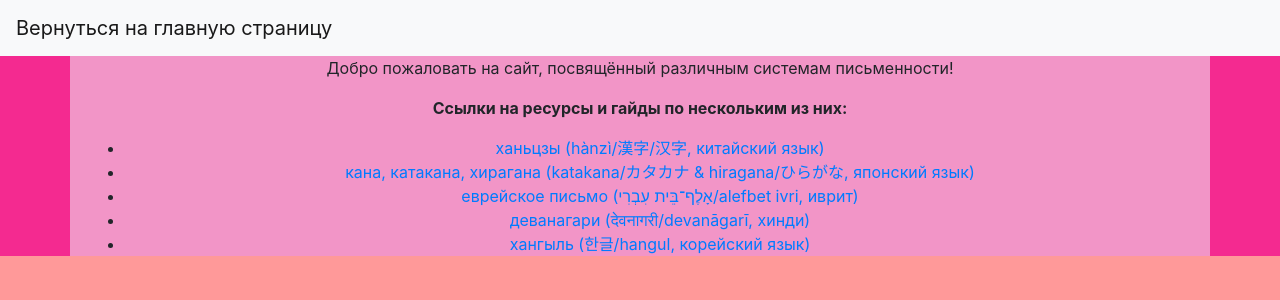
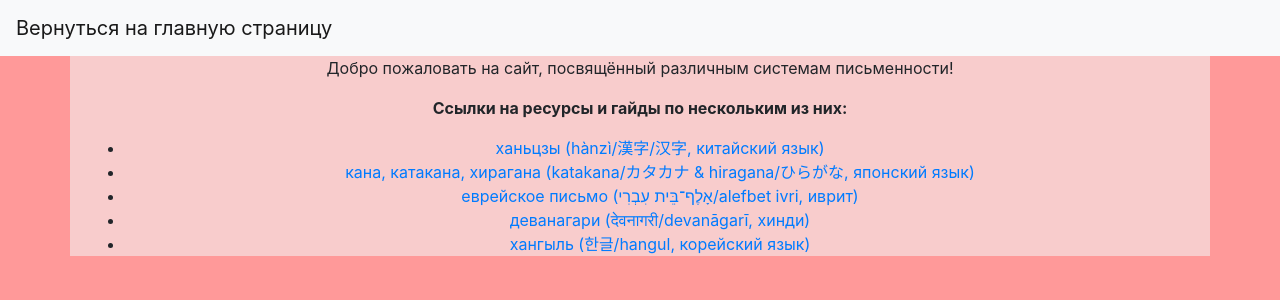
Before and after one commit to shi-anli/write, a Jekyll site: the page built from index.md, in a window 1280 px wide. Shown: the top 300 px of the page. Built offline with Jekyll 4.4.1, drawn with Linux system fonts in a browser that asks for light colours.

Commit message:
Update default.html

```diff
--- a/_layouts/default.html
+++ b/_layouts/default.html
@@ -6,7 +6,7 @@
     <title>{{ page.title }}</title>
   </head>
   {% include navigation.html %}
-  <body style="background: rgb(244, 42, 144)">
+  <body style="background: rgb(255, 153, 153)">
     <center>
       <div class="container" style="background: rgba(242, 255, 255, 0.5); background-repeat: no-repeat">
         {{ content }}
```
